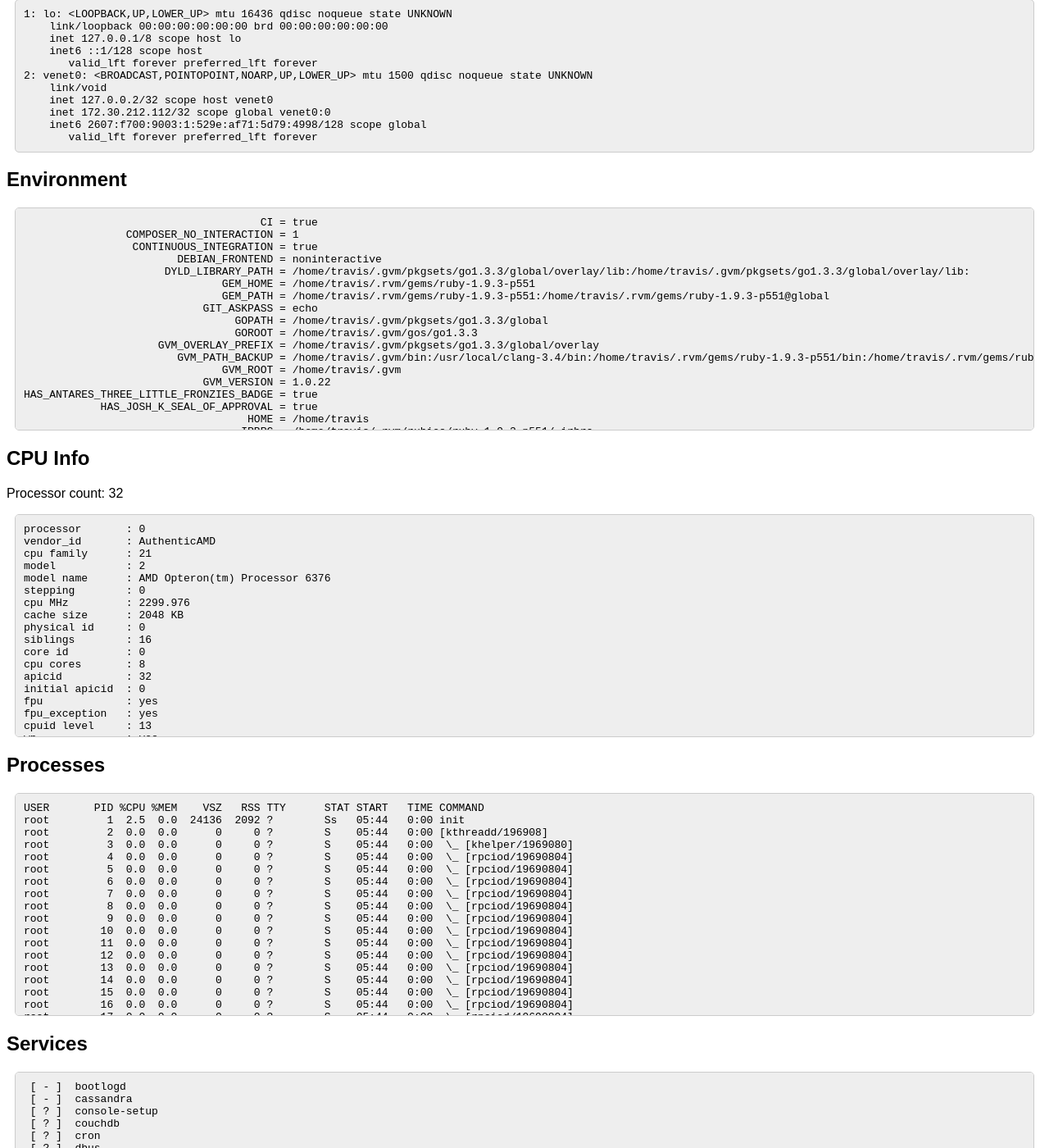
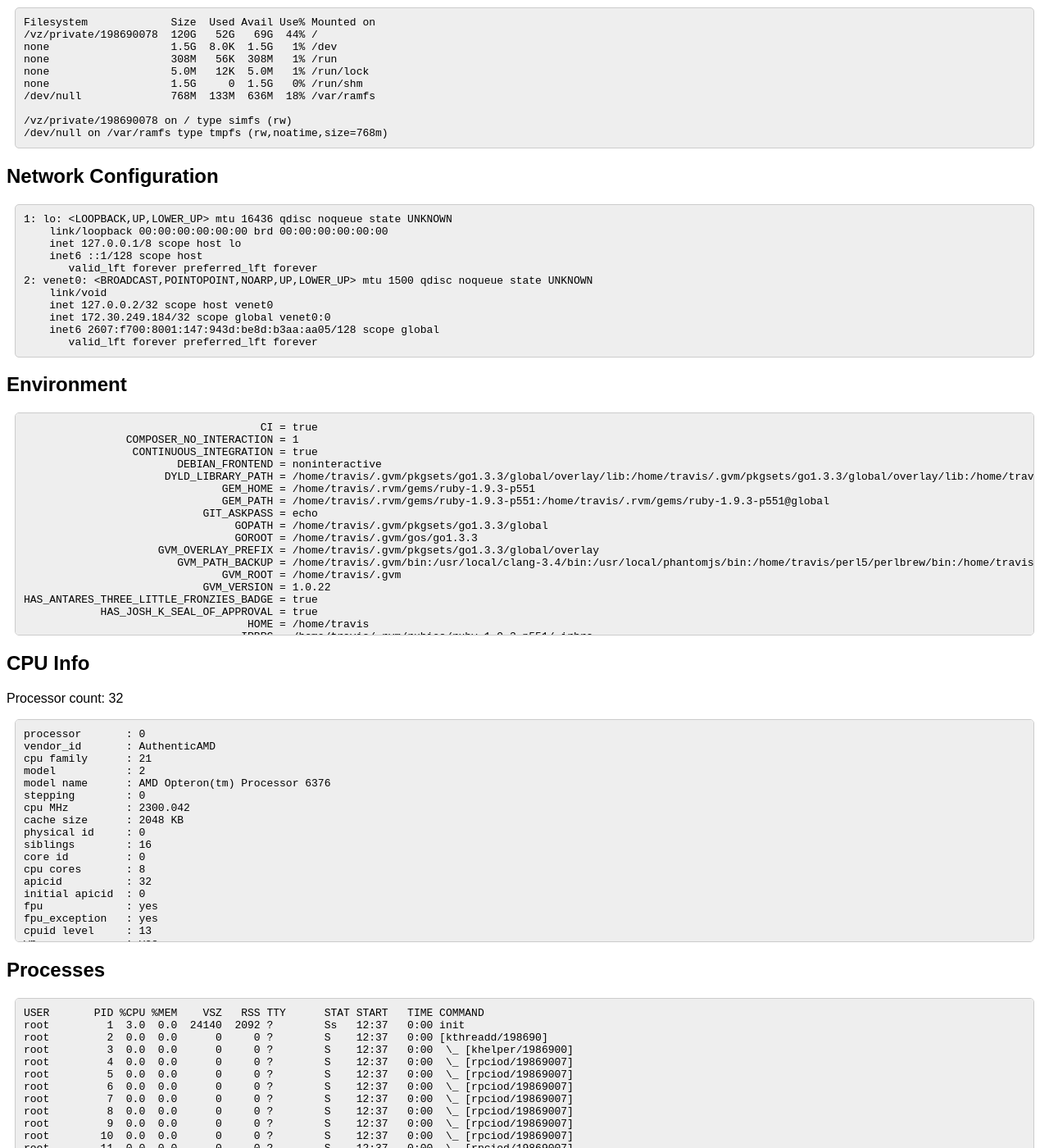
Before and after one commit to travis-perl/machineinfo, a Jekyll site: the page built from linux/index.md, in a window 1280 px wide and 1400 px high, scrolled down 1047 px. Shown: the whole window at 82% size. Built offline with Jekyll 4.4.1, drawn with Linux system fonts in a browser that asks for light colours; nearby versions of some CDN libraries; some of the changed text lies outside the part shown.

Commit message:
System info localhost build with heads/master-0-gd22822c

```diff
--- a/linux/index.md
+++ b/linux/index.md
@@ -1,13 +1,14 @@
 ---
 layout: default
+tags: machineinfo
 ---
 
 
 # Machine Info
-Generated at Sun Dec 21 05:45:04 UTC 2014.
+Generated at Wed Jan 14 12:37:24 UTC 2015.
 
 ## Hostname
-    localhost.localdomain
+    localhost
 
 ## sudo
 Available
@@ -34,14 +35,14 @@ Available
 
 ## Filesystem Info
     Filesystem             Size  Used Avail Use% Mounted on
-    /vz/private/196908043  120G   15G  106G  13% /
+    /vz/private/198690078  120G   52G   69G  44% /
     none                   1.5G  8.0K  1.5G   1% /dev
     none                   308M   56K  308M   1% /run
     none                   5.0M   12K  5.0M   1% /run/lock
     none                   1.5G     0  1.5G   0% /run/shm
     /dev/null              768M  133M  636M  18% /var/ramfs
 
-    /vz/private/196908043 on / type simfs (rw)
+    /vz/private/198690078 on / type simfs (rw)
     /dev/null on /var/ramfs type tmpfs (rw,noatime,size=768m)
 
 ## Network Configuration
@@ -53,8 +54,8 @@ Available
     2: venet0: <BROADCAST,POINTOPOINT,NOARP,UP,LOWER_UP> mtu 1500 qdisc noqueue state UNKNOWN
         link/void
         inet 127.0.0.2/32 scope host venet0
-        inet 172.30.212.112/32 scope global venet0:0
-        inet6 2607:f700:9003:1:529e:af71:5d79:4998/128 scope global
+        inet 172.30.249.184/32 scope global venet0:0
+        inet6 2607:f700:8001:147:943d:be8d:b3aa:aa05/128 scope global
            valid_lft forever preferred_lft forever
 
 ## Environment
@@ -108,19 +109,19 @@ Available
                                RUBY_VERSION = ruby-1.9.3-p551
                                       SHELL = /bin/bash
                                       SHLVL = 5
-                                 SSH_CLIENT = 2607:f700:8000:12d:83c4:430f:bcf2:f536 40989 22
-                             SSH_CONNECTION = 2607:f700:8000:12d:83c4:430f:bcf2:f536 40989 2607:f700:9003:1:529e:af71:5d79:4998 22
+                                 SSH_CLIENT = 2607:f700:8001:135:2d88:5f39:701d:4ea2 55327 22
+                             SSH_CONNECTION = 2607:f700:8001:135:2d88:5f39:701d:4ea2 55327 2607:f700:8001:147:943d:be8d:b3aa:aa05 22
                                     SSH_TTY = /dev/pts/0
                                        TERM = xterm
                                      TRAVIS = true
                               TRAVIS_BRANCH = master
                            TRAVIS_BUILD_DIR = /home/travis/build/travis-perl/machineinfo
-                            TRAVIS_BUILD_ID = 44719232
-                        TRAVIS_BUILD_NUMBER = 25
-                              TRAVIS_COMMIT = 8c29393b6168d21036f6bd8936f6607a2c6761b7
-                        TRAVIS_COMMIT_RANGE = eb6b33af72eb...8c29393b6168
-                              TRAVIS_JOB_ID = 44719233
-                          TRAVIS_JOB_NUMBER = 25.1
+                            TRAVIS_BUILD_ID = 46977632
+                        TRAVIS_BUILD_NUMBER = 27
+                              TRAVIS_COMMIT = d22822c4a99e55b0142d0e71bb5793b293d271fd
+                        TRAVIS_COMMIT_RANGE = 8c29393b6168...d22822c4a99e
+                              TRAVIS_JOB_ID = 46977634
+                          TRAVIS_JOB_NUMBER = 27.1
                             TRAVIS_LANGUAGE = perl
                              TRAVIS_OS_NAME = linux
                         TRAVIS_PERL_VERSION = 5.20
@@ -138,10 +139,17 @@ Available
                             gvm_pkgset_name = global
                         rvm_autoupdate_flag = 0
                                rvm_bin_path = /home/travis/.rvm/bin
+                            rvm_loaded_flag = 1
+                          rvm_max_time_flag = 5
                                    rvm_path = /home/travis/.rvm
                                  rvm_prefix = /home/travis
+                          rvm_project_rvmrc = 0
        rvm_silence_path_mismatch_check_flag = 1
+                           rvm_stored_umask = 0002
+                      rvm_user_install_flag = 1
                                 rvm_version = 1.26.3 (1.26.3)
+                      rvm_with_default_gems = rake=~>10.2.2 bundler=~>1.6.0
+                           rvm_without_gems = rubygems-bundler
 
 ## CPU Info
 
@@ -153,7 +161,7 @@ Processor count: 32
     model		: 2
     model name	: AMD Opteron(tm) Processor 6376
     stepping	: 0
-    cpu MHz		: 2299.976
+    cpu MHz		: 2300.042
     cache size	: 2048 KB
     physical id	: 0
     siblings	: 16
@@ -166,7 +174,7 @@ Processor count: 32
     cpuid level	: 13
     wp		: yes
     flags		: fpu vme de pse tsc msr pae mce cx8 apic sep mtrr pge mca cmov pat pse36 clflush mmx fxsr sse sse2 ht syscall nx mmxext fxsr_opt pdpe1gb rdtscp lm constant_tsc rep_good nonstop_tsc extd_apicid amd_dcm aperfmperf pni pclmulqdq monitor ssse3 fma cx16 sse4_1 sse4_2 popcnt aes xsave avx f16c lahf_lm cmp_legacy svm extapic cr8_legacy abm sse4a misalignsse 3dnowprefetch osvw ibs xop skinit wdt lwp fma4 tce nodeid_msr tbm topoext perfctr_core arat cpb npt lbrv svm_lock nrip_save tsc_scale vmcb_clean flushbyasid decodeassists pausefilter pfthreshold bmi1
-    bogomips	: 4599.95
+    bogomips	: 4600.08
     TLB size	: 1536 4K pages
     clflush size	: 64
     cache_alignment	: 64
@@ -175,79 +183,79 @@ Processor count: 32
 
 ## Processes
     USER       PID %CPU %MEM    VSZ   RSS TTY      STAT START   TIME COMMAND
-    root         1  2.5  0.0  24136  2092 ?        Ss   05:44   0:00 init
-    root         2  0.0  0.0      0     0 ?        S    05:44   0:00 [kthreadd/196908]
-    root         3  0.0  0.0      0     0 ?        S    05:44   0:00  \_ [khelper/1969080]
-    root         4  0.0  0.0      0     0 ?        S    05:44   0:00  \_ [rpciod/19690804]
-    root         5  0.0  0.0      0     0 ?        S    05:44   0:00  \_ [rpciod/19690804]
-    root         6  0.0  0.0      0     0 ?        S    05:44   0:00  \_ [rpciod/19690804]
-    root         7  0.0  0.0      0     0 ?        S    05:44   0:00  \_ [rpciod/19690804]
-    root         8  0.0  0.0      0     0 ?        S    05:44   0:00  \_ [rpciod/19690804]
-    root         9  0.0  0.0      0     0 ?        S    05:44   0:00  \_ [rpciod/19690804]
-    root        10  0.0  0.0      0     0 ?        S    05:44   0:00  \_ [rpciod/19690804]
-    root        11  0.0  0.0      0     0 ?        S    05:44   0:00  \_ [rpciod/19690804]
-    root        12  0.0  0.0      0     0 ?        S    05:44   0:00  \_ [rpciod/19690804]
-    root        13  0.0  0.0      0     0 ?        S    05:44   0:00  \_ [rpciod/19690804]
-    root        14  0.0  0.0      0     0 ?        S    05:44   0:00  \_ [rpciod/19690804]
-    root        15  0.0  0.0      0     0 ?        S    05:44   0:00  \_ [rpciod/19690804]
-    root        16  0.0  0.0      0     0 ?        S    05:44   0:00  \_ [rpciod/19690804]
-    root        17  0.0  0.0      0     0 ?        S    05:44   0:00  \_ [rpciod/19690804]
-    root        18  0.0  0.0      0     0 ?        S    05:44   0:00  \_ [rpciod/19690804]
-    root        19  0.0  0.0      0     0 ?        S    05:44   0:00  \_ [rpciod/19690804]
-    root        20  0.0  0.0      0     0 ?        S    05:44   0:00  \_ [rpciod/19690804]
-    root        21  0.0  0.0      0     0 ?        S    05:44   0:00  \_ [rpciod/19690804]
-    root        22  0.0  0.0      0     0 ?        S    05:44   0:00  \_ [rpciod/19690804]
-    root        23  0.0  0.0      0     0 ?        S    05:44   0:00  \_ [rpciod/19690804]
-    root        24  0.0  0.0      0     0 ?        S    05:44   0:00  \_ [rpciod/19690804]
-    root        25  0.0  0.0      0     0 ?        S    05:44   0:00  \_ [rpciod/19690804]
-    root        26  0.0  0.0      0     0 ?        S    05:44   0:00  \_ [rpciod/19690804]
-    root        27  0.0  0.0      0     0 ?        S    05:44   0:00  \_ [rpciod/19690804]
-    root        28  0.0  0.0      0     0 ?        S    05:44   0:00  \_ [rpciod/19690804]
-    root        29  0.0  0.0      0     0 ?        S    05:44   0:00  \_ [rpciod/19690804]
-    root        30  0.0  0.0      0     0 ?        S    05:44   0:00  \_ [rpciod/19690804]
-    root        31  0.0  0.0      0     0 ?        S    05:44   0:00  \_ [rpciod/19690804]
-    root        32  0.0  0.0      0     0 ?        S    05:44   0:00  \_ [rpciod/19690804]
-    root        33  0.0  0.0      0     0 ?        S    05:44   0:00  \_ [rpciod/19690804]
-    root        34  0.0  0.0      0     0 ?        S    05:44   0:00  \_ [rpciod/19690804]
-    root        35  0.0  0.0      0     0 ?        S    05:44   0:00  \_ [rpciod/19690804]
-    root        36  0.0  0.0      0     0 ?        S    05:44   0:00  \_ [nfsiod/19690804]
-    root       149  0.1  0.0  17180   724 ?        S    05:44   0:00 upstart-udev-bridge --daemon
-    root       154  0.0  0.0  21284  1088 ?        Ss   05:44   0:00 /sbin/udevd --daemon
-    root       193  0.0  0.0  21280   652 ?        S    05:44   0:00  \_ /sbin/udevd --daemon
-    root       195  0.0  0.0  21280   652 ?        S    05:44   0:00  \_ /sbin/udevd --daemon
-    112        173  0.0  0.0  23768   752 ?        Ss   05:44   0:00 dbus-daemon --system --fork --activation=upstart
-    syslog     243  1.1  0.0 177696  1636 ?        Sl   05:44   0:00 rsyslogd -c5
-    root       256  0.0  0.0   4348   504 ?        S    05:44   0:00 /bin/sh /etc/network/if-up.d/ntpdate
-    root       261  0.0  0.0   6304   540 ?        S    05:44   0:00  \_ lockfile-touch /var/lock/ntpdate-ifup
-    root       265  0.0  0.0  14940  1088 ?        S<   05:44   0:00  \_ /usr/sbin/ntpdate -s ntp.ubuntu.com
-    root       264  0.0  0.0  15136   548 ?        S    05:44   0:00 upstart-socket-bridge --daemon
-    root       312  0.0  0.0   4348   460 ?        S    05:44   0:00 /bin/sh /etc/network/if-up.d/ntpdate
-    root       314  0.0  0.0   6304   584 ?        S    05:44   0:00  \_ lockfile-create /var/lock/ntpdate-ifup
-    root       351  0.0  0.0   4348   464 ?        S    05:44   0:00 /bin/sh /etc/network/if-up.d/ntpdate
-    root       353  0.0  0.0   6304   584 ?        S    05:44   0:00  \_ lockfile-create /var/lock/ntpdate-ifup
-    root       360  0.0  0.0  49980  2920 ?        Ss   05:44   0:00 /usr/sbin/sshd -D
-    root       640  0.5  0.1  73388  3620 ?        Ss   05:45   0:00  \_ sshd: travis [priv]
-    travis     644  0.0  0.0  73388  1980 ?        S    05:45   0:00      \_ sshd: travis@pts/0
-    travis    1287 19.0  0.1  15208  4588 pts/0    Ss+  05:45   0:00          \_ /bin/bash /home/travis/build.sh
-    travis    1758  0.0  0.0  12288  1444 pts/0    S+   05:45   0:00              \_ /bin/bash ./build
-    travis    1759  0.0  0.0  12376  1572 pts/0    S+   05:45   0:00                  \_ /bin/bash ./info
-    travis    1810  0.0  0.0  12376   712 pts/0    S+   05:45   0:00                      \_ /bin/bash ./info
-    travis    1811  0.0  0.0  12376   744 pts/0    S+   05:45   0:00                          \_ /bin/bash ./info
-    travis    1812  0.0  0.0  18224  1220 pts/0    R+   05:45   0:00                              \_ ps fuxawww
-    root       402  0.0  0.0  19060   924 ?        Ss   05:44   0:00 cron
-    mysql      427  2.2  3.4 908892 107016 ?       Ssl  05:44   0:00 /usr/sbin/mysqld
-    root       463  0.0  0.0  14724  1272 ?        S    05:44   0:00 ping6 -c 1 2607:f700:0:ffff::5
-    root       465  0.0  0.0  14724  1276 ?        S    05:44   0:00 ping6 -c 1 2607:f700:0:ffff::6
-    root       467  0.0  0.0  14724  1268 ?        S    05:44   0:00 ping6 -c 1 2a04:1b80:0:ffff::1
-    root       469  0.0  0.0  14724  1268 ?        S    05:44   0:00 ping6 -c 1 2607:f700:8000::5
-    root       471  0.0  0.0  14724  1268 ?        S    05:44   0:00 ping6 -c 1 2607:f700:8000::6
-    postgres   492  4.3  0.4 135580 15680 ?        S    05:44   0:00 /usr/lib/postgresql/9.1/bin/postgres -D /var/ramfs/postgresql/9.1/main -c config_file=/etc/postgresql/9.1/main/postgresql.conf
-    postgres   494  0.0  0.0 135580  1896 ?        Ss   05:44   0:00  \_ postgres: writer process
-    postgres   495  0.0  0.0 135580  1804 ?        Ss   05:44   0:00  \_ postgres: wal writer process
-    postgres   496  0.0  0.0 136452  2992 ?        Ss   05:44   0:00  \_ postgres: autovacuum launcher process
-    postgres   497  0.0  0.0  96380  1756 ?        Ss   05:44   0:00  \_ postgres: stats collector process
-    root       625  1.5  0.0   4344   744 ?        S    05:44   0:00 /bin/sh /etc/init.d/ondemand background
-    root       631  0.0  0.0   4256   536 ?        S    05:44   0:00  \_ sleep 60
+    root         1  3.0  0.0  24140  2092 ?        Ss   12:37   0:00 init
+    root         2  0.0  0.0      0     0 ?        S    12:37   0:00 [kthreadd/198690]
+    root         3  0.0  0.0      0     0 ?        S    12:37   0:00  \_ [khelper/1986900]
+    root         4  0.0  0.0      0     0 ?        S    12:37   0:00  \_ [rpciod/19869007]
+    root         5  0.0  0.0      0     0 ?        S    12:37   0:00  \_ [rpciod/19869007]
+    root         6  0.0  0.0      0     0 ?        S    12:37   0:00  \_ [rpciod/19869007]
+    root         7  0.0  0.0      0     0 ?        S    12:37   0:00  \_ [rpciod/19869007]
+    root         8  0.0  0.0      0     0 ?        S    12:37   0:00  \_ [rpciod/19869007]
+    root         9  0.0  0.0      0     0 ?        S    12:37   0:00  \_ [rpciod/19869007]
+    root        10  0.0  0.0      0     0 ?        S    12:37   0:00  \_ [rpciod/19869007]
+    root        11  0.0  0.0      0     0 ?        S    12:37   0:00  \_ [rpciod/19869007]
+    root        12  0.0  0.0      0     0 ?        S    12:37   0:00  \_ [rpciod/19869007]
+    root        13  0.0  0.0      0     0 ?        S    12:37   0:00  \_ [rpciod/19869007]
+    root        14  0.0  0.0      0     0 ?        S    12:37   0:00  \_ [rpciod/19869007]
+    root        15  0.0  0.0      0     0 ?        S    12:37   0:00  \_ [rpciod/19869007]
+    root        16  0.0  0.0      0     0 ?        S    12:37   0:00  \_ [rpciod/19869007]
+    root        17  0.0  0.0      0     0 ?        S    12:37   0:00  \_ [rpciod/19869007]
+    root        18  0.0  0.0      0     0 ?        S    12:37   0:00  \_ [rpciod/19869007]
+    root        19  0.0  0.0      0     0 ?        S    12:37   0:00  \_ [rpciod/19869007]
+    root        20  0.0  0.0      0     0 ?        S    12:37   0:00  \_ [rpciod/19869007]
+    root        21  0.0  0.0      0     0 ?        S    12:37   0:00  \_ [rpciod/19869007]
+    root        22  0.0  0.0      0     0 ?        S    12:37   0:00  \_ [rpciod/19869007]
+    root        23  0.0  0.0      0     0 ?        S    12:37   0:00  \_ [rpciod/19869007]
+    root        24  0.0  0.0      0     0 ?        S    12:37   0:00  \_ [rpciod/19869007]
+    root        25  0.0  0.0      0     0 ?        S    12:37   0:00  \_ [rpciod/19869007]
+    root        26  0.0  0.0      0     0 ?        S    12:37   0:00  \_ [rpciod/19869007]
+    root        27  0.0  0.0      0     0 ?        S    12:37   0:00  \_ [rpciod/19869007]
+    root        28  0.0  0.0      0     0 ?        S    12:37   0:00  \_ [rpciod/19869007]
+    root        29  0.0  0.0      0     0 ?        S    12:37   0:00  \_ [rpciod/19869007]
+    root        30  0.0  0.0      0     0 ?        S    12:37   0:00  \_ [rpciod/19869007]
+    root        31  0.0  0.0      0     0 ?        S    12:37   0:00  \_ [rpciod/19869007]
+    root        32  0.0  0.0      0     0 ?        S    12:37   0:00  \_ [rpciod/19869007]
+    root        33  0.0  0.0      0     0 ?        S    12:37   0:00  \_ [rpciod/19869007]
+    root        34  0.0  0.0      0     0 ?        S    12:37   0:00  \_ [rpciod/19869007]
+    root        35  0.0  0.0      0     0 ?        S    12:37   0:00  \_ [rpciod/19869007]
+    root        36  0.0  0.0      0     0 ?        S    12:37   0:00  \_ [nfsiod/19869007]
+    root       149  0.0  0.0  17180   716 ?        S    12:37   0:00 upstart-udev-bridge --daemon
+    root       154  0.0  0.0  21284  1100 ?        Ss   12:37   0:00 /sbin/udevd --daemon
+    root       197  0.0  0.0  21280   660 ?        S    12:37   0:00  \_ /sbin/udevd --daemon
+    root       201  0.0  0.0  21280   660 ?        S    12:37   0:00  \_ /sbin/udevd --daemon
+    112        188  0.0  0.0  23768   756 ?        Ss   12:37   0:00 dbus-daemon --system --fork --activation=upstart
+    syslog     251  1.3  0.0 177696  1636 ?        Sl   12:37   0:00 rsyslogd -c5
+    root       256  0.0  0.0   4348   504 ?        S    12:37   0:00 /bin/sh /etc/network/if-up.d/ntpdate
+    root       261  0.0  0.0   6304   540 ?        S    12:37   0:00  \_ lockfile-touch /var/lock/ntpdate-ifup
+    root       263  0.0  0.0  14940  1088 ?        S<   12:37   0:00  \_ /usr/sbin/ntpdate -s ntp.ubuntu.com
+    root       267  0.0  0.0  15136   552 ?        S    12:37   0:00 upstart-socket-bridge --daemon
+    root       298  0.0  0.0   4348   460 ?        S    12:37   0:00 /bin/sh /etc/network/if-up.d/ntpdate
+    root       300  0.0  0.0   6304   588 ?        S    12:37   0:00  \_ lockfile-create /var/lock/ntpdate-ifup
+    root       349  0.0  0.0   4344   456 ?        S    12:37   0:00 /bin/sh /etc/network/if-up.d/ntpdate
+    root       351  0.0  0.0   6304   584 ?        S    12:37   0:00  \_ lockfile-create /var/lock/ntpdate-ifup
+    root       358  0.0  0.0  49980  2916 ?        Ss   12:37   0:00 /usr/sbin/sshd -D
+    root       601  0.6  0.1  73384  3620 ?        Ss   12:37   0:00  \_ sshd: travis [priv]
+    travis     614  0.0  0.0  73384  1980 ?        S    12:37   0:00      \_ sshd: travis@pts/0
+    travis    1279 14.0  0.1  15556  4940 pts/0    Ss+  12:37   0:00          \_ bash --login /home/travis/build.sh
+    travis    1912  0.0  0.0  12300  1452 pts/0    S+   12:37   0:00              \_ /bin/bash ./build
+    travis    1913  0.0  0.0  12416  1612 pts/0    S+   12:37   0:00                  \_ /bin/bash ./info
+    travis    1964  0.0  0.0  12416   748 pts/0    S+   12:37   0:00                      \_ /bin/bash ./info
+    travis    1965  0.0  0.0  12416   780 pts/0    S+   12:37   0:00                          \_ /bin/bash ./info
+    travis    1966  0.0  0.0  18224  1220 pts/0    R+   12:37   0:00                              \_ ps fuxawww
+    root       398  0.0  0.0  19060   920 ?        Ss   12:37   0:00 cron
+    mysql      426  3.0  3.4 908892 107024 ?       Ssl  12:37   0:00 /usr/sbin/mysqld
+    root       463  0.0  0.0  14724  1272 ?        S    12:37   0:00 ping6 -c 1 2607:f700:0:ffff::5
+    root       465  0.0  0.0  14724  1272 ?        S    12:37   0:00 ping6 -c 1 2607:f700:0:ffff::6
+    root       467  0.0  0.0  14724  1268 ?        S    12:37   0:00 ping6 -c 1 2a04:1b80:0:ffff::1
+    root       469  0.0  0.0  14724  1276 ?        S    12:37   0:00 ping6 -c 1 2607:f700:8000::5
+    root       471  0.0  0.0  14724  1272 ?        S    12:37   0:00 ping6 -c 1 2607:f700:8000::6
+    postgres   492  5.6  0.4 135584 15680 ?        S    12:37   0:00 /usr/lib/postgresql/9.1/bin/postgres -D /var/ramfs/postgresql/9.1/main -c config_file=/etc/postgresql/9.1/main/postgresql.conf
+    postgres   494  0.0  0.0 135584  1892 ?        Ss   12:37   0:00  \_ postgres: writer process
+    postgres   495  0.0  0.0 135584  1804 ?        Ss   12:37   0:00  \_ postgres: wal writer process
+    postgres   496  0.0  0.0 136456  2992 ?        Ss   12:37   0:00  \_ postgres: autovacuum launcher process
+    postgres   497  0.0  0.0  96384  1756 ?        Ss   12:37   0:00  \_ postgres: stats collector process
+    root       636  2.3  0.0   4348   748 ?        S    12:37   0:00 /bin/sh /etc/init.d/ondemand background
+    root       717  0.0  0.0   4256   536 ?        S    12:37   0:00  \_ sleep 60
 
 
 ## Services
```
Also changed, not shown: other parts of linux/index.md (+5 -5 lines).
